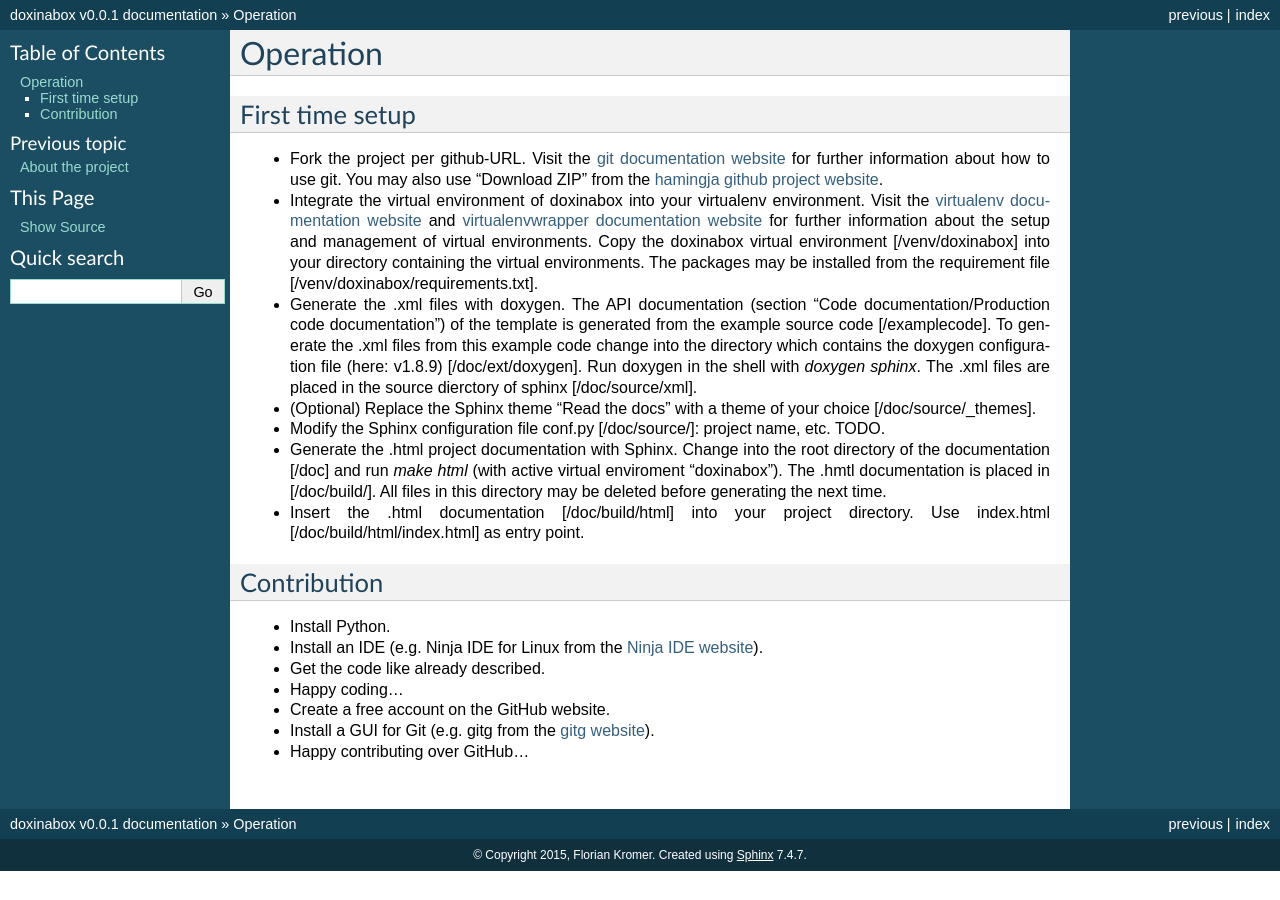
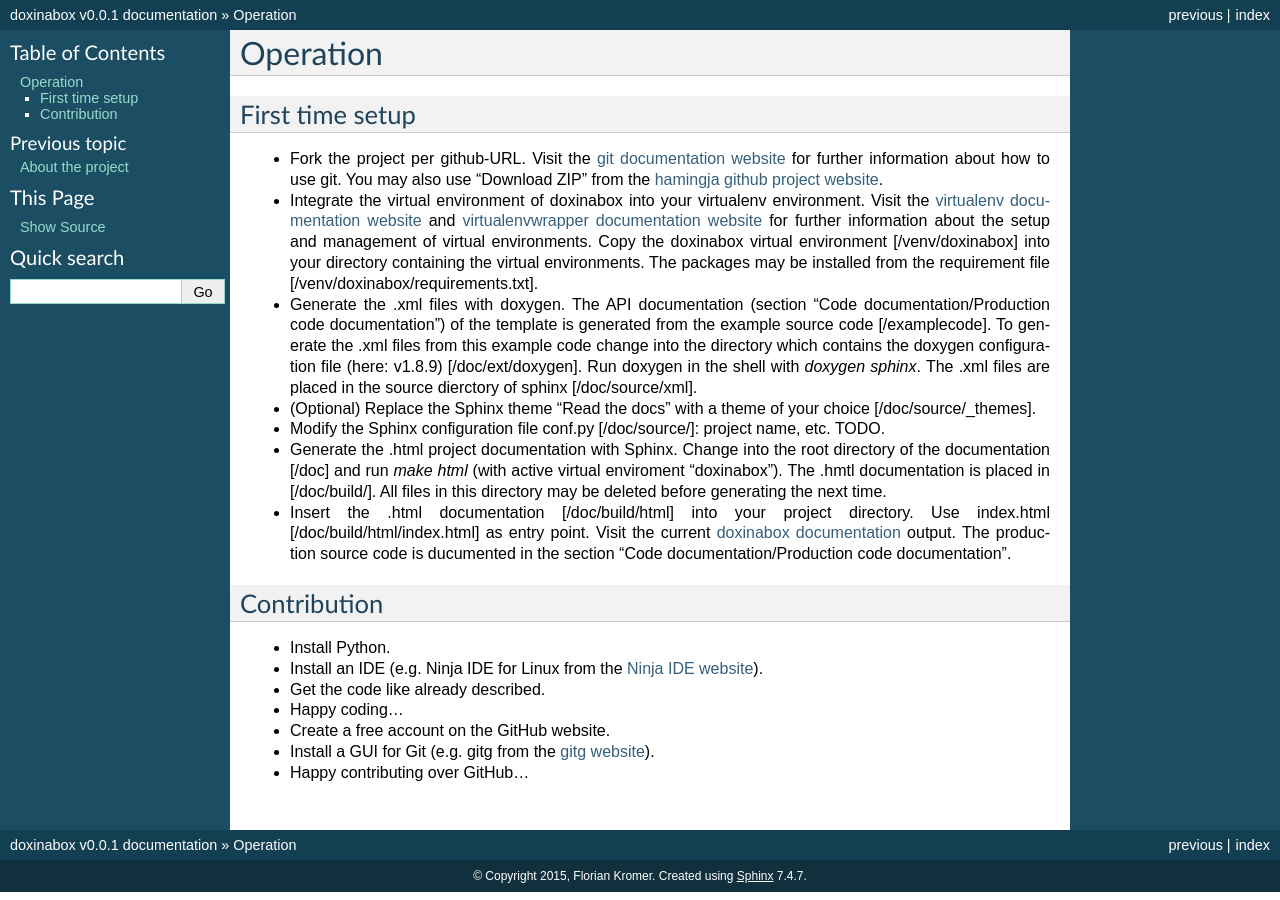
Before and after one commit to fkromer/doxinabox, a Sphinx documentation site: the page built from docs/operation.rst, in a window 1280 px wide. Built offline with Sphinx 7.4.7, drawn with Linux system fonts in a browser that asks for light colours.

Commit message:
Update operation.rst
add link to current doxinabox output

```diff
--- a/docs/operation.rst
+++ b/docs/operation.rst
@@ -15,12 +15,13 @@ First time setup
 - (Optional) Replace the Sphinx theme "Read the docs" with a theme of your choice [/doc/source/_themes].
 - Modify the Sphinx configuration file conf.py [/doc/source/]: project name, etc. TODO.
 - Generate the .html project documentation with Sphinx. Change into the root directory of the documentation [/doc] and run `make html` (with active virtual enviroment "doxinabox"). The .hmtl documentation is placed in [/doc/build/]. All files in this directory may be deleted before generating the next time.
-- Insert the .html documentation [/doc/build/html] into your project directory. Use index.html [/doc/build/html/index.html] as entry point.
+- Insert the .html documentation [/doc/build/html] into your project directory. Use index.html [/doc/build/html/index.html] as entry point. Visit the current `doxinabox documentation`_ output. The production source code is ducumented in the section "Code documentation/Production code documentation".
 
 .. _git documentation website: http://git-scm.com/doc
 .. _hamingja github project website: https://github.com/fkromer/hamingja
 .. _virtualenv documentation website: http://virtualenv.readthedocs.org/en/latest/index.html#
 .. _virtualenvwrapper documentation website: http://virtualenvwrapper.readthedocs.org/en/latest/index.html
+.. _doxinabox documentation: https://github.com/fkromer/doxinabox/tree/master/doc/build/html
 
 .. _contribution:
 
```
